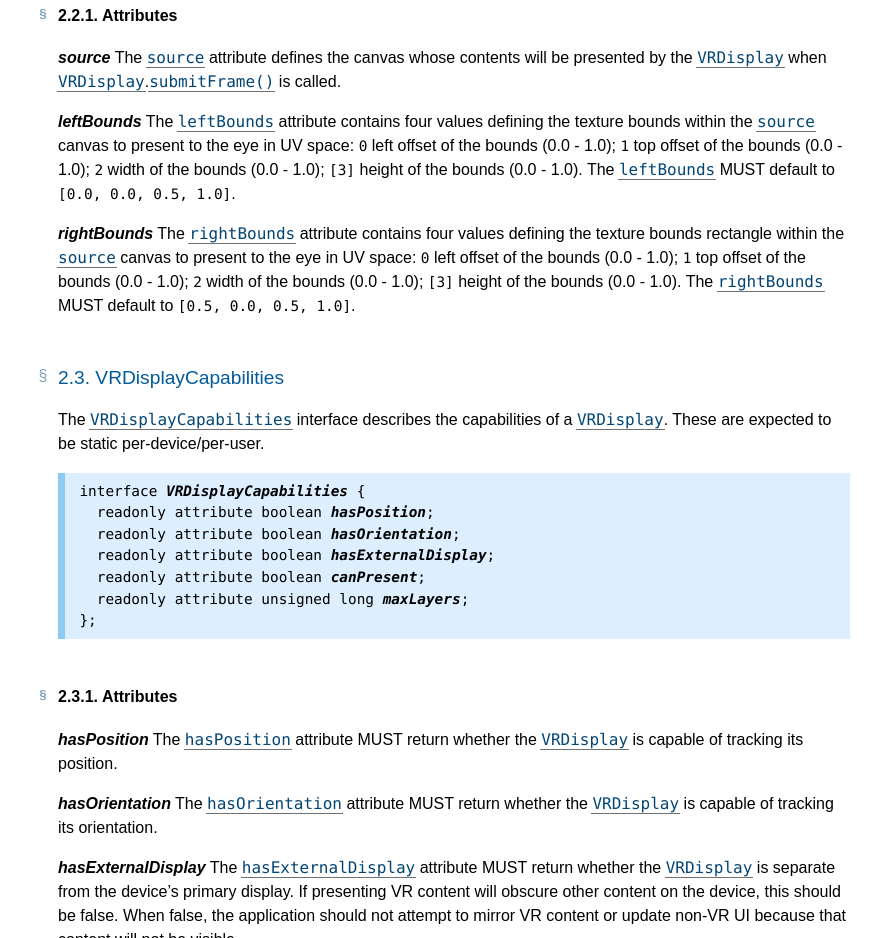
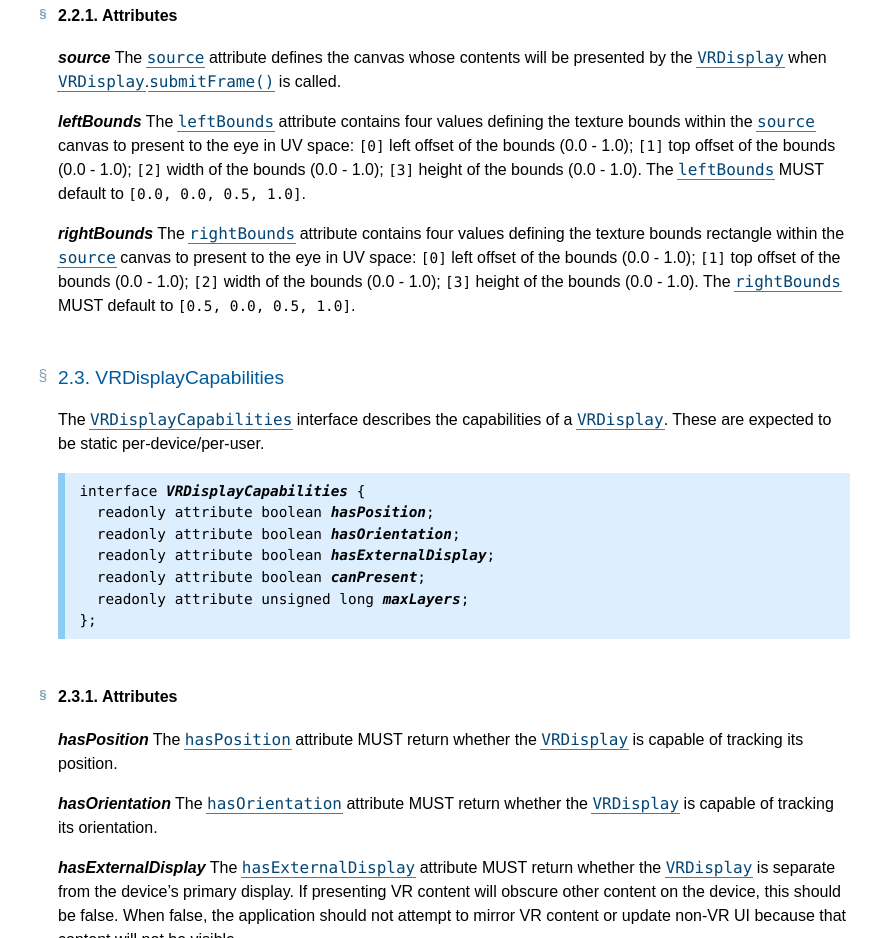
Before and after one commit to MozillaReality/webvr-spec, a plain HTML site: page index.html in a window 1280 px wide. Shown: the part 5500-6438 px from the top of the page, without its empty margins (406-1280 px from the left). Drawn offline with Linux system fonts and the light colour scheme.

Commit message:
Fix formatting of Bounds indices

```diff
--- a/index.html
+++ b/index.html
@@ -1644,8 +1644,8 @@ dictionary <dfn class="dfn-paneled idl-code" data-dfn-type="dictionary" data-exp
 </pre>
    <h4 class="heading settled" data-level="2.2.1" id="vrlayer-attributes"><span class="secno">2.2.1. </span><span class="content">Attributes</span><a class="self-link" href="#vrlayer-attributes"></a></h4>
    <p><dfn class="idl-code" data-dfn-for="VRLayer" data-dfn-type="attribute" data-export="" id="dom-vrlayer-source0">source<a class="self-link" href="#dom-vrlayer-source0"></a></dfn> The <code class="idl"><a data-link-type="idl" href="#dom-vrlayer-source" id="ref-for-dom-vrlayer-source-1">source</a></code> attribute defines the canvas whose contents will be presented by the <code class="idl"><a data-link-type="idl" href="#vrdisplay" id="ref-for-vrdisplay-25">VRDisplay</a></code> when <code class="idl"><a data-link-type="idl" href="#vrdisplay" id="ref-for-vrdisplay-26">VRDisplay</a></code>.<code class="idl"><a data-link-type="idl" href="#dom-vrdisplay-submitframe" id="ref-for-dom-vrdisplay-submitframe-2">submitFrame()</a></code> is called.</p>
-   <p><dfn class="idl-code" data-dfn-for="VRLayer" data-dfn-type="attribute" data-export="" id="dom-vrlayer-leftbounds0">leftBounds<a class="self-link" href="#dom-vrlayer-leftbounds0"></a></dfn> The <code class="idl"><a data-link-type="idl" href="#dom-vrlayer-leftbounds" id="ref-for-dom-vrlayer-leftbounds-1">leftBounds</a></code> attribute contains four values defining the texture bounds within the <code class="idl"><a data-link-type="idl" href="#dom-vrlayer-source" id="ref-for-dom-vrlayer-source-2">source</a></code> canvas to present to the eye in UV space: <code>0</code> left offset of the bounds (0.0 - 1.0); <code>1</code> top offset of the bounds (0.0 - 1.0); <code>2</code> width of the bounds (0.0 - 1.0); <code>[3]</code> height of the bounds (0.0 - 1.0). The <code class="idl"><a data-link-type="idl" href="#dom-vrlayer-leftbounds" id="ref-for-dom-vrlayer-leftbounds-2">leftBounds</a></code> MUST default to <code>[0.0, 0.0, 0.5, 1.0]</code>.</p>
-   <p><dfn class="idl-code" data-dfn-for="VRLayer" data-dfn-type="attribute" data-export="" id="dom-vrlayer-rightbounds0">rightBounds<a class="self-link" href="#dom-vrlayer-rightbounds0"></a></dfn> The <code class="idl"><a data-link-type="idl" href="#dom-vrlayer-rightbounds" id="ref-for-dom-vrlayer-rightbounds-1">rightBounds</a></code> attribute contains four values defining the texture bounds rectangle within the <code class="idl"><a data-link-type="idl" href="#dom-vrlayer-source" id="ref-for-dom-vrlayer-source-3">source</a></code> canvas to present to the eye in UV space: <code>0</code> left offset of the bounds (0.0 - 1.0); <code>1</code> top offset of the bounds (0.0 - 1.0); <code>2</code> width of the bounds (0.0 - 1.0); <code>[3]</code> height of the bounds (0.0 - 1.0). The <code class="idl"><a data-link-type="idl" href="#dom-vrlayer-rightbounds" id="ref-for-dom-vrlayer-rightbounds-2">rightBounds</a></code> MUST default to <code>[0.5, 0.0, 0.5, 1.0]</code>.</p>
+   <p><dfn class="idl-code" data-dfn-for="VRLayer" data-dfn-type="attribute" data-export="" id="dom-vrlayer-leftbounds0">leftBounds<a class="self-link" href="#dom-vrlayer-leftbounds0"></a></dfn> The <code class="idl"><a data-link-type="idl" href="#dom-vrlayer-leftbounds" id="ref-for-dom-vrlayer-leftbounds-1">leftBounds</a></code> attribute contains four values defining the texture bounds within the <code class="idl"><a data-link-type="idl" href="#dom-vrlayer-source" id="ref-for-dom-vrlayer-source-2">source</a></code> canvas to present to the eye in UV space: <code>[0]</code> left offset of the bounds (0.0 - 1.0); <code>[1]</code> top offset of the bounds (0.0 - 1.0); <code>[2]</code> width of the bounds (0.0 - 1.0); <code>[3]</code> height of the bounds (0.0 - 1.0). The <code class="idl"><a data-link-type="idl" href="#dom-vrlayer-leftbounds" id="ref-for-dom-vrlayer-leftbounds-2">leftBounds</a></code> MUST default to <code>[0.0, 0.0, 0.5, 1.0]</code>.</p>
+   <p><dfn class="idl-code" data-dfn-for="VRLayer" data-dfn-type="attribute" data-export="" id="dom-vrlayer-rightbounds0">rightBounds<a class="self-link" href="#dom-vrlayer-rightbounds0"></a></dfn> The <code class="idl"><a data-link-type="idl" href="#dom-vrlayer-rightbounds" id="ref-for-dom-vrlayer-rightbounds-1">rightBounds</a></code> attribute contains four values defining the texture bounds rectangle within the <code class="idl"><a data-link-type="idl" href="#dom-vrlayer-source" id="ref-for-dom-vrlayer-source-3">source</a></code> canvas to present to the eye in UV space: <code>[0]</code> left offset of the bounds (0.0 - 1.0); <code>[1]</code> top offset of the bounds (0.0 - 1.0); <code>[2]</code> width of the bounds (0.0 - 1.0); <code>[3]</code> height of the bounds (0.0 - 1.0). The <code class="idl"><a data-link-type="idl" href="#dom-vrlayer-rightbounds" id="ref-for-dom-vrlayer-rightbounds-2">rightBounds</a></code> MUST default to <code>[0.5, 0.0, 0.5, 1.0]</code>.</p>
    <h3 class="heading settled" data-level="2.3" id="interface-vrdisplaycapabilities"><span class="secno">2.3. </span><span class="content">VRDisplayCapabilities</span><a class="self-link" href="#interface-vrdisplaycapabilities"></a></h3>
    <p>The <code class="idl"><a data-link-type="idl" href="#vrdisplaycapabilities" id="ref-for-vrdisplaycapabilities-3">VRDisplayCapabilities</a></code> interface describes the capabilities of a <code class="idl"><a data-link-type="idl" href="#vrdisplay" id="ref-for-vrdisplay-27">VRDisplay</a></code>. These are expected to be static per-device/per-user.</p>
 <pre class="idl def">interface <dfn class="dfn-paneled idl-code" data-dfn-type="interface" data-export="" data-lt="VRDisplayCapabilities" id="vrdisplaycapabilities">VRDisplayCapabilities<span class="dfn-panel" data-deco=""><b><a href="#vrdisplaycapabilities">#vrdisplaycapabilities</a></b><b>Referenced in:</b><span><a href="#ref-for-vrdisplaycapabilities-1">2.1. VRDisplay</a></span><span><a href="#ref-for-vrdisplaycapabilities-2">2.1.1. Attributes</a></span><span><a href="#ref-for-vrdisplaycapabilities-3">2.3. VRDisplayCapabilities</a></span><span><a href="#ref-for-vrdisplaycapabilities-4">2.6.1. Attributes</a></span></span></dfn> {
```
Also changed, not shown: 1 other file.
